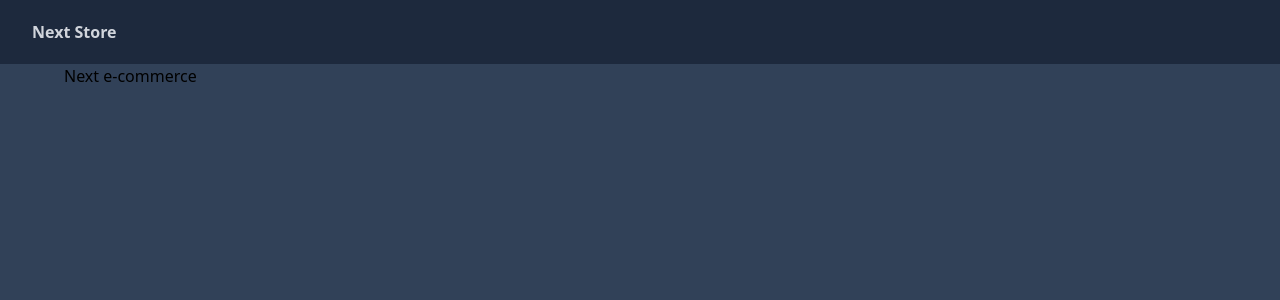
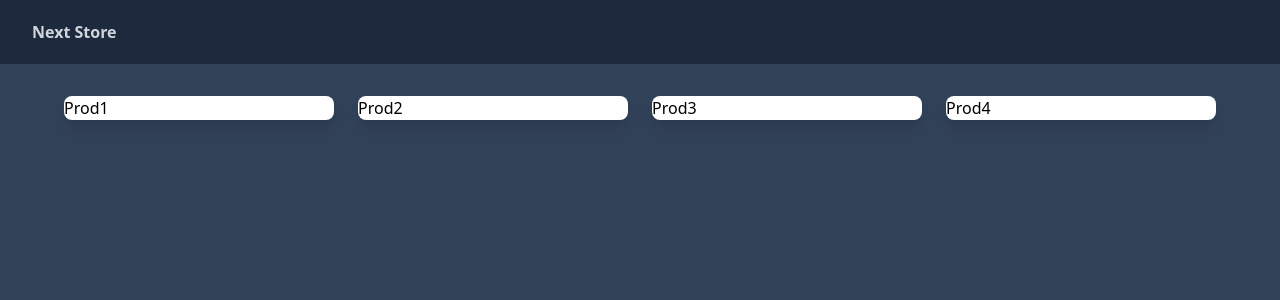
Before and after one commit to cezardsilva/next-ecommerce2, a Next.js app: page / in a window 1280 px wide. Shown: the top 300 px of the page. Built offline with nearby package versions, Linux system fonts and the light colour scheme.

Commit message:
Listagem de produtos

```diff
--- a/src/app/page.tsx
+++ b/src/app/page.tsx
@@ -2,8 +2,24 @@
 
 export default function Home() {
   return (
-    <div>
-      <h1>Next e-commerce</h1>
+    <div className="max-w-7xl mx-auto pt-8 px-8 xl:px-0">
+
+      <div className="grid grid-cols-1 sm:grid-cols-2 md:grid-cols-3 lg:grid-cols-4 gap-10 xl:gap-6">
+
+        <div className="bg-white rounded-lg shadow-lg overflow-hidden">
+          Prod1
+        </div>
+        <div className="bg-white rounded-lg shadow-lg overflow-hidden">
+          Prod2
+        </div>
+        <div className="bg-white rounded-lg shadow-lg overflow-hidden">
+          Prod3
+        </div>
+        <div className="bg-white rounded-lg shadow-lg overflow-hidden">
+          Prod4
+        </div>
+
+      </div>
     </div>
   );
 }
```
